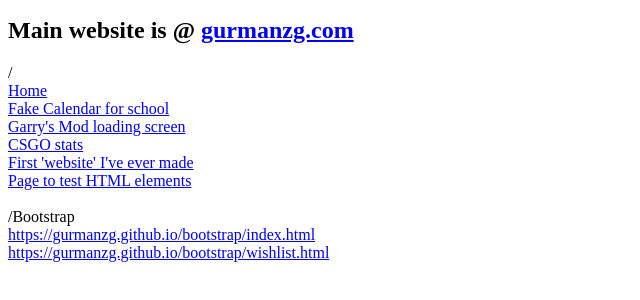
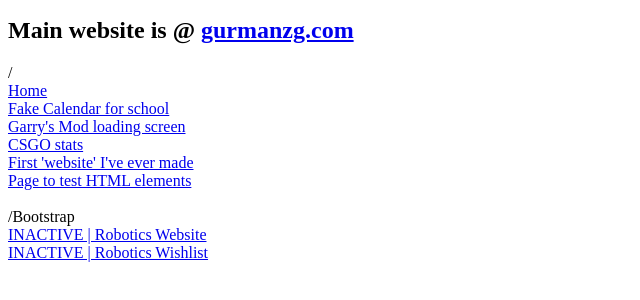
Before and after one commit to Gurmanzg/Gurmanzg.github.io, a plain HTML site: page index.html in a window 1280 px wide. Shown: the part 96-396 px from the top of the page, without its empty margins (0-640 px from the left). Drawn offline with Linux system fonts and the light colour scheme.

Commit message:
Update index.html

```diff
--- a/index.html
+++ b/index.html
@@ -13,6 +13,6 @@
 <a href="https://gurmanzg.github.io/html.html">Page to test HTML elements</a> <br>
 <br>
 /Bootstrap<br>
-<a href="https://gurmanzg.github.io/bootstrap/index.html">https://gurmanzg.github.io/bootstrap/index.html</a> <br>
-<a href="https://gurmanzg.github.io/bootstrap/wishlist.html ">https://gurmanzg.github.io/bootstrap/wishlist.html </a><br></p>
+<a href="https://gurmanzg.github.io/bootstrap/index.html">INACTIVE | Robotics Website</a> <br>
+<a href="https://gurmanzg.github.io/bootstrap/wishlist.html ">INACTIVE | Robotics Wishlist </a><br></p>
 </html>
```
